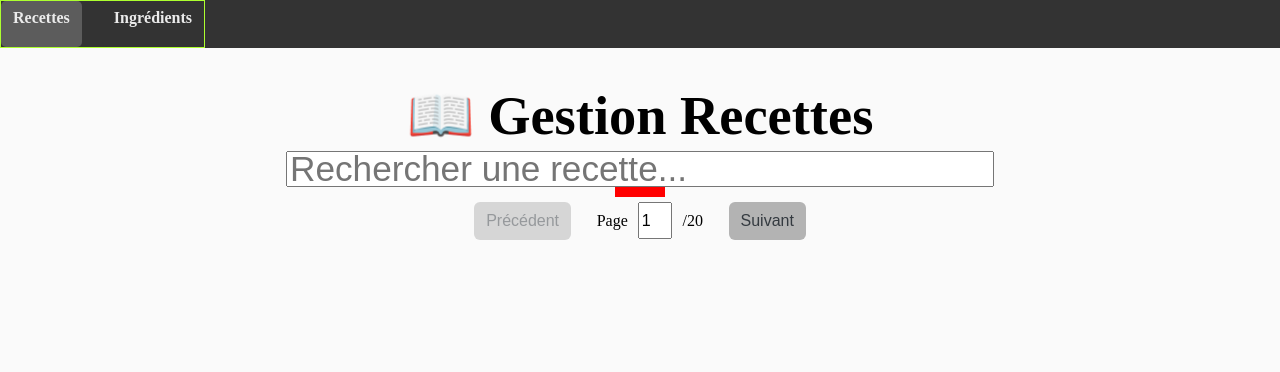
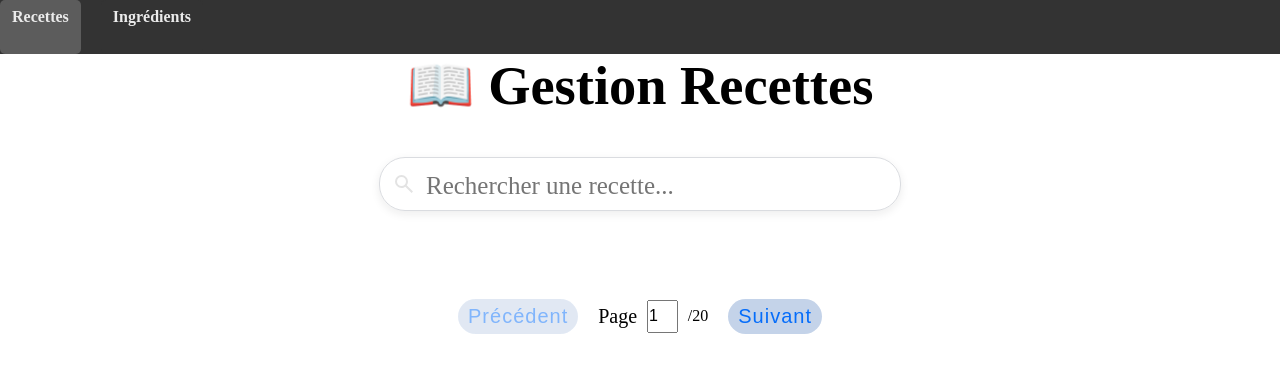
Before and after one commit to Raphael-JF/Recipe-manager, a plain HTML site: page docs/recipes-page/recipes.html in a window 1280 px wide. Drawn offline with nearby package versions, Linux system fonts and the light colour scheme; no server answers; a web font is replaced by a local one.

Commit message:
page select pas en footer

```diff
--- a/docs/css/pagination.css
+++ b/docs/css/pagination.css
@@ -1,24 +1,28 @@
-#recipes-list{
-    border: red 5px solid;
-    margin: 0;
-}
 #pagination {
     display: flex;
     align-items: center;
     justify-content: space-between;
-    gap:2vw;
+    gap:20px;
     max-width: 700px;
-    height: var(--header-height);
+    flex-basis: 50px;
+    flex-shrink: 0;
+    flex-grow: 0;
 }
 
 #page-input-container{
     display: flex;
     align-items: center;
-    height: 100%;
+    height: 90%;
+}
+
+@media(max-width: 400px) {
+    #pagination{
+        flex-direction: column;
+    }
 }
 
 #page-input-container label{
-    font-size: (var(--font-size));
+    font-size: 20px;
     margin-right: 10px;
 }
 
@@ -38,32 +42,23 @@
 
 
 .page-btn {
-    padding: 0px 12px;
-    height: 80%;
-    background-color: #b3b3b3;
-    border: none;
-    border-radius: 6px;
-    cursor: pointer;
-    font-size: (var(--font-size));
-    color: #343a40;
+    height: 70%;
+    font-size: 20px;
+
 }
 
 .page-btn-disabled {
-    padding: 0px 12px;
-    height: 80%;
-    background-color: #b3b3b3;
-    border: none;
-    border-radius: 6px;
-    font-size: (var(--font-size));
-    color: #343a40;
+    font-size: 20px;
     opacity: 0.5;
-    cursor: not-allowed;
+    height: 70%;
+    cursor:not-allowed;
+
+}
+.page-btn-disabled:hover {
+    background: #c4d3e9;
 }
 
 
-.page-btn:hover {
-    background-color: #dee2e6;
-}
 
 .page-btn:active {
     transform: scale(0.98);
--- a/docs/css/style.css
+++ b/docs/css/style.css
@@ -1,48 +1,58 @@
+*{
+    padding: 0;
+    margin: 0;
+    /* border: 4px solid black */
+}
+
+
 :root {
-    --header-height: clamp(2.5rem, calc(3vw + 1rem), 3rem);
-    --search-bar-font-size: clamp(1rem, calc(1.5vw + 1rem), 3rem);
-    --font-size:clamp(0.5rem, calc(0.25vw + 1rem), 3rem)
+    --header-height: clamp(2.5rem, calc(3vw + 1rem), 5rem);
+    --search-bar-width: clamp(15rem, calc(20vw + 15rem), 45rem);
+    --font-size:clamp(0.5rem, calc(0.25vw + 1rem), 3rem);
 }
 
 body {
     font-family: "Computer Modern Bright";
     margin: 0;
     padding: 0;
-    background: #fafafa;
-    display:flex;
-    flex-direction: column;
-    justify-content: space-evenly;
-    /* gap:20px; */
-
-}
-
-header {
-    background: #333;
-    padding: 0px;
-    margin: 0px;
-    height: var(--header-height);
-    display: flex;
-    flex-direction:  line;
-    justify-content: space-between;
+    display: grid;
+    grid-template-rows: var(--header-height) 1fr ;
+    grid-template-areas:
+    "navbar"
+    "main";
+    max-height: 100vh;
+    background: #ffffff;
 }
 
 
-main {
+
+nav {
+    position: sticky;
+    top:0px;
+    grid-area: navbar;
+    background: #333;
     width: 100%;
     display: flex;
-    flex-direction: column;
-    justify-content: flex-start;
-    align-items: center;
-}
-
-header nav {
-    display: flex;
-    border: 1px solid greenyellow;
+    height: var(--header-height);
+    /* border: 1px solid greenyellow; */
     gap: 20px;
 }
 
-header nav a {
-    /* display: inline-block;  */
+
+
+
+main {
+    grid-area: main;
+    display: flex;
+    gap: 40px;
+    flex-direction: column;
+    align-items: center;
+    overflow: hidden;
+}
+
+
+nav a {
+    display: inline-block;
     background: #333;
     color: rgb(235, 235, 235);
     padding: 8px 12px;
@@ -51,53 +61,86 @@ header nav a {
     border-radius: 5px;
 }
 
-header nav a:hover {
-    background: #0056b3;  /* Couleur d'arrière-plan lors de la survolée (clair pour un meilleur contraste) */
+button {
+    border:none;
+    background: #c4d3e9;
+    border-radius: 20px;
+    cursor: pointer;
+    padding: 0px 10px;
+    color: #056dfa;
+    letter-spacing: 1px;
+}
+button:hover {
+    background: #98b6e2;
+
 }
 
 h1 {
     font-size: clamp(1.5rem, calc(3vw + 1rem), 3.5rem);
-    max-height: 30px;
-
 }
 
-#search-bar {
-    font-size: var(--search-bar-font-size);
-    max-width: 700px;
-    max-height: 30px;
+#search-bar-div {
+    display: grid;
+    grid-template-areas: "icon input";
+    grid-template-columns: auto 1fr;
+    width:var(--search-bar-width);
+    gap: 10px;
+    flex-basis: 52px;
+    flex-shrink: 0;
+    flex-grow: 0;
+    border: 1px solid #dadce0;
+    align-items: center;
+    border-radius: 26px;
+    padding: 0 12px;
+    box-shadow: 0px 3px 10px 0px rgba(31, 31, 31, 0.08);
+}
+
+#search-bar-div img{
+    grid-area: icon;
+    color: #9aa0a6;
+}
+
+#search-bar-div textarea{
+    grid-area: input;
+    font-family: "Computer Modern Bright";
+    font-size: 25px;
+    height: 25px;
+    border:none;
+    color: #000000;
+    background-color: transparent;
+    width: auto;
+    outline: none;
+    resize: none;
+    overflow:hidden;
 }
 
 
-
-
-
-/* button {
-    margin-top: 5px;
-    padding: 8px 12px;
-    border: none;
-    background: #007bff;
-    color: white;
-    border-radius: 5px;
-    cursor: pointer;
+ul#recipes-list {
+    display: grid;
+    flex-shrink: 1;
+    flex-grow: 2;
+    overflow-y: scroll;
+    width:var(--search-bar-width);
+    padding: 0px 10px;
+    grid-auto-flow: row dense;
+    grid-template-columns: 1fr;
+    grid-gap: 20px;
+    list-style: none;
 }
 
-button:hover {
-    background: #0056b3;
-} */
+ul li.recipe_suggestion {
+    cursor: pointer;
+    height: 125px;
+    border: #d0d8e0 1px solid;
+    border-radius: 20px;
+    box-shadow: 0px 3px 10px 0px rgba(31, 31, 31, 0.08);
 
-ul li.recipe_suggestion {
-    margin-top: 5px;
-    cursor: pointer;
 }
 ul li.recipe_suggestion:hover{
     text-decoration: underline;
 }
 
 
-#search-bar {
-    width: 75%;
-    margin:auto
-}
 
 .hidden {
     display: none;
--- a/docs/recipes-page/recipes.html
+++ b/docs/recipes-page/recipes.html
@@ -12,16 +12,17 @@
     <script src="../js/sql-wasm.js"></script>
 </head>
 <body>
-    <header>
-        <nav>
-            <a href="recipes.html" style="background-color: rgb(92, 92, 92);">Recettes</a>
-            <a href="ingredients.html">Ingrédients</a>
-        </nav>
-    </header>
+    <nav>
+        <a href="recipes.html" style="background-color: rgb(92, 92, 92);">Recettes</a>
+        <a href="ingredients.html">Ingrédients</a>
+    </nav>
 
     <main>
         <h1>📖 Gestion Recettes</h1>
-        <input type="text" id="search-bar" placeholder="Rechercher une recette..." />
+        <div id="search-bar-div">
+            <img src="../assets/search-icon.svg" alt="Search Icon" id="search-icon">
+            <textarea id="search-bar" onkeydown="return (event.keyCode != 13);" placeholder="Rechercher une recette..."></textarea>
+        </div>
         <ul id="recipes-list"></ul>
         <div id="pagination">
             <button id="prev" class="page-btn-disabled">Précédent</button>
--- a/docs/recipes-page/script.js
+++ b/docs/recipes-page/script.js
@@ -1,5 +1,5 @@
 const DB_PATH = '../recipes.db'
-const itemsPerPage = 10
+const itemsPerPage = 80
 
 let currentPage = 1;
 let currentResultsRows = [];
@@ -17,6 +17,7 @@ async function initDB() {
     const response = await fetch(DB_PATH);
     const buffer = await response.arrayBuffer();
     DB = new SQL.Database(new Uint8Array(buffer));
+    // DB.exec("INSERT INTO recipes(title) VALUES('tg') ")
     updateResultsRows("")
 }
 
@@ -34,8 +35,6 @@ function displayResultsRows() {
         li.className = "recipe_suggestion"
         li.innerText = toDisplay[i][1];
 
-         // Add a click event to open the full recipe.
-        li.addEventListener('click', function() { editrecipe(toDisplay[i][0]); });
 
         listElement.appendChild(li);
     }
@@ -54,7 +53,6 @@ function updateResultsRows(query) {
             currentResultsRows.splice(i,1)
         }
     }
-    console.log(currentResultsRows.length)
     pageInput = document.getElementById("page-input")
     pageInput.max = Math.ceil(currentResultsRows.length / itemsPerPage);
     pageInput.value = 1
@@ -66,23 +64,6 @@ function updateResultsRows(query) {
 
 }
 
-function editrecipe(id) {
-    const res = DB.exec(`SELECT id, title, original_ingredients_list, instructions_list FROM recipes WHERE id=${id}`);
-    if (res.length === 0) return;
-
-    const [recipe] = res[0].values;
-    document.getElementById('titre').value = recipe[1];
-    document.getElementById('ingredients').value = recipe[2];
-    document.getElementById('instructions').value = recipe[3];
-
-    document.getElementById('form-edit').onsubmit = (e) => {
-        e.preventDefault();
-        updaterecipe(id);
-    };
-
-    document.getElementById('recipe-list').classList.add('hidden');
-    document.getElementById('recipe-edit').classList.remove('hidden');
-}
 
 function updaterecipe(id) {
     const titre = document.getElementById('titre').value;
@@ -120,12 +101,23 @@ function handle_page_input(){
 
 
 
-document.getElementById('search-bar').addEventListener("change", function(event) {
+document.getElementById('search-bar').addEventListener("keyup", function(event) {
     event.preventDefault();
     updateResultsRows(event.target.value)
 });
 
-document.getElementById('page-input').addEventListener("change", (e) => {
+// inputElement.addEventListener('keydown', function(event) {
+//   // Si la touche appuyée est le Enter (code de clavier : 13)
+//   if (event.which === 13 || event.keyCode === 13) {
+//     // Empêcher le navigateur d'effectuer l'action par défaut
+//     event.preventDefault();
+
+//     // Perdre le focus à l'élément input
+//     this.blur();
+//   }
+// });
+
+document.getElementById('page-input').addEventListener("keyup", (e) => {
     if (e.target.className != "page-btn-disabled"){
         handle_page_input()
         displayResultsRows()
```
Also changed, not shown: truc.html (added, +36 -0 lines), docs/assets/search-icon.svg (added), 1 other file.
